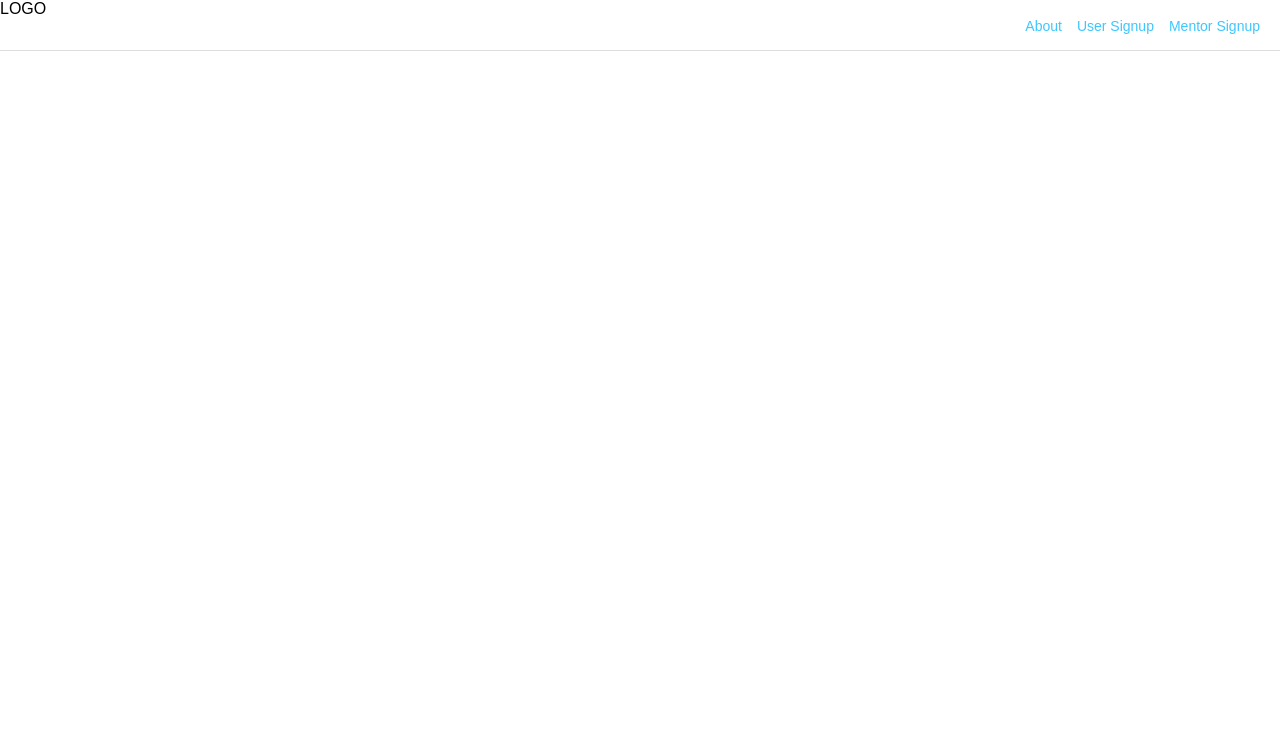
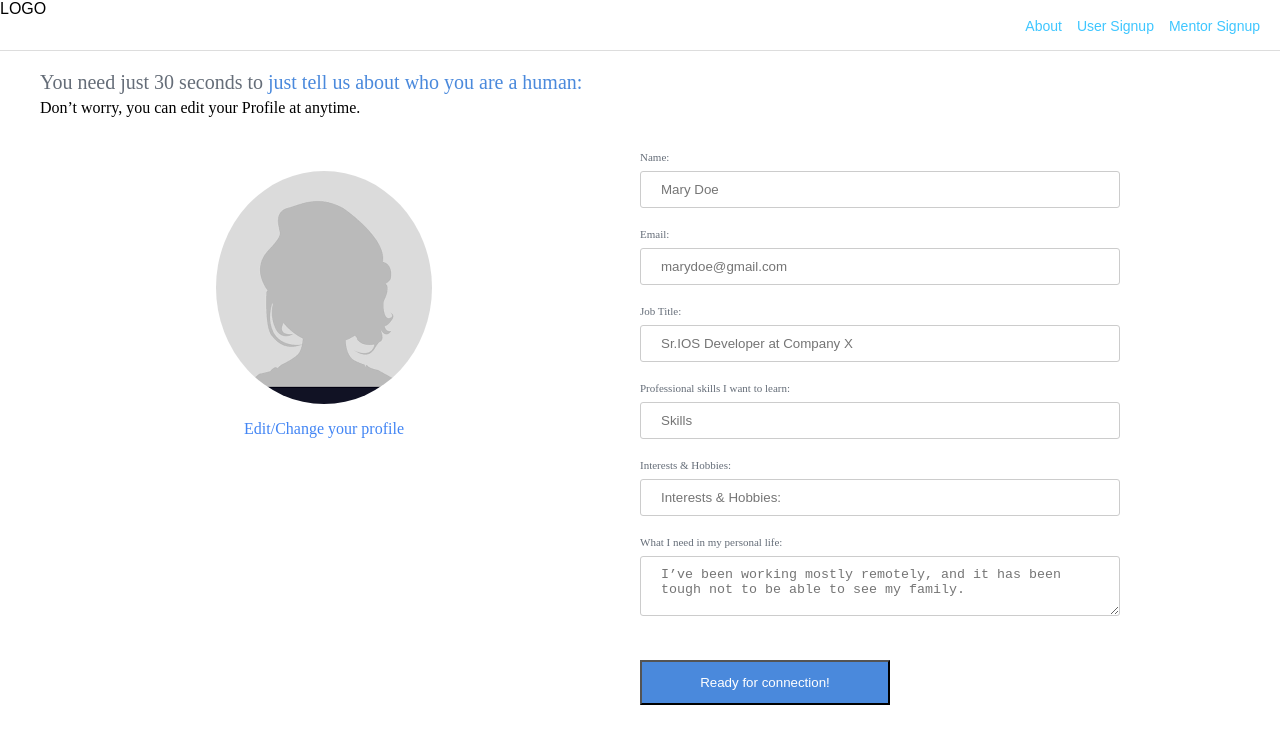
Before and after one commit to lindentree/Women2Work, a React (Create React App) app: page /MentorForm in a window 1280 px wide. Shown: the top 744 px of the page. Built offline with nearby package versions, Linux system fonts and the light colour scheme.

Commit message:
Complete mentor form

```diff
--- a/src/components/LandingPage.js
+++ b/src/components/LandingPage.js
@@ -6,6 +6,7 @@ import MentorSignup from './MentorSignup';
 import UserSignup from './UserSignup';
 import Navbar from './Navbar';
 import UserForm from './UserForm';
+import MentorForm from './MentorForm';
 
 
 class LandingPage extends React.Component {
@@ -21,6 +22,7 @@ class LandingPage extends React.Component {
             <Route path='/MentorSignup' component={MentorSignup} />
             <Route path='/UserSignup' component={UserSignup} />
             <Route path='/UserForm' component={UserForm} />
+            <Route path='/MentorForm' component={MentorForm} />
           </Switch>
         </BrowserRouter>
 
--- a/src/components/MentorForm.js
+++ b/src/components/MentorForm.js
@@ -1,11 +1,15 @@
 import React from 'react';
 import axios from 'axios';
+import LandingPage from './LandingPage';
+import {Link, NavLink} from 'react-router-dom';
+import form from '../form.css';
+import profile from '../images/profile.png';
 
 class MentorForm extends React.Component {
   constructor(props) {
     super(props);
     this.state = {
-      mentorName: '',
+      userName: '',
       email: '',
       jobTitle: '',
       skills: [],
@@ -25,10 +29,10 @@ class MentorForm extends React.Component {
   handleSubmit(e) {
     e.preventDefault();
     console.log('this.state --', this.state);
-    let {mentorName, email, jobTitle, skills, interests, needs} = this.state;
-    let data = {mentorName, email, jobTitle, skills, interests, needs};
+    let {userName, email, jobTitle, skills, interests, needs} = this.state;
+    let data = {userName, email, jobTitle, skills, interests, needs};
     let headers = {'Content-Type': 'application/json'};
-    axios.post('/mentor', data, {headers: headers})
+    axios.post('/user', data, {headers: headers})
       .then(res => {
         console.log('axios.post: data--', data);
       })
@@ -40,24 +44,58 @@ class MentorForm extends React.Component {
 
   render() {
     return (
-      <div>
-        <div>
-          <h1>User form</h1>
+      <div className="form-container">
+        <div className="item-11">
+          <p className="first-line">
+            You need just 30 seconds to
+            <span> just tell us about who you are a human:</span>
+          </p>
+          <p className="second-line">
+            Don’t worry, you can edit your Profile at anytime.
+          </p>
+        </div>
+
+        <div className="item-12" >
           <form onSubmit={this.handleSubmit}>
+            <label>Name:</label>
+            <input type="text" name="userName" placeholder="Mary Doe"
+              autoComplete="off"
+              onChange={this.handleInput} />
 
-            <input type="text" name="mentorName" placeholder="Name" onChange={this.handleInput}  />
-            <input type="email" name="email" placeholder="email" onChange={this.handleInput}  />
-            <input type="text" name="jobTitle" placeholder="Job title" onChange={this.handleInput}  />
-            <label>Skills I can teach as a Mentor:</label>
-            <input type="text" name="skills" placeholder="Skills" onChange={this.handleInput}  />
+            <label>Email:</label>
+            <input type="email" name="email" placeholder="marydoe@gmail.com"
+              autoComplete="off"
+              onChange={this.handleInput}  />
+
+            <label>Job Title:</label>
+            <input type="text" name="jobTitle" placeholder="Sr.IOS Developer at Company X"
+              autoComplete="off"
+              onChange={this.handleInput}  />
+
+            <label>Professional skills I want to learn:</label>
+            <input type="text" name="skills" placeholder="Skills"
+              autoComplete="off"
+              onChange={this.handleInput}  />
+
             <label>Interests & Hobbies:</label>
-            <input type="text" name="interests" placeholder="Interests & Hobbies:" onChange={this.handleInput}  />
+            <input type="text" name="interests" placeholder="Interests & Hobbies:"
+              autoComplete="off"
+              onChange={this.handleInput}  />
+
             <label>What I need in my personal life:</label>
-            <input type="text" name="needs" placeholder="I've been working mostly remotely, and..." onChange={this.handleInput}  />
-            <button>Ready for connection!</button>
+            <textarea type="text" name="needs"
+              placeholder="I’ve been working mostly remotely, and it has been tough not to be able to see my family."
+              autoComplete="off"
+              onChange={this.handleInput}  />
+
+            <button className="connect-button">Ready for connection!</button>
           </form>
         </div>
-        <div>Photo here</div>
+
+        <div className="item-13">
+          <img src={profile} />
+          <p className="editProfile">Edit/Change your profile</p>
+        </div>
       </div>
     );
   }
--- a/src/components/MentorSignup.js
+++ b/src/components/MentorSignup.js
@@ -1,7 +1,10 @@
 import React from 'react';
 import MentorForm from './MentorForm';
-import {BrowserRouter, Route, Link, NavLink} from 'react-router-dom';
+import {NavLink} from 'react-router-dom';
 import userSignup from '../userSignup.css';
+
+const underline = {textDecoration: "none"};
+const textColor = {color: "#3EC6FF"};
 
 const MentorSignup = () => (
   <div className="user-container">
@@ -13,7 +16,11 @@ const MentorSignup = () => (
     <div className="item-4">placeholder</div>
     <div className="item-5">placeholder</div>
 
-    <div className="item-6">Becoming a Mentor</div>
+    <div className="item-6">
+      <NavLink NavLink to = "/MentorForm" style={{...underline, ...textColor}}>
+        Becoming a Mentor
+      </NavLink>
+    </div>
   </div>
 )
 
--- a/src/components/UserForm.js
+++ b/src/components/UserForm.js
@@ -3,6 +3,7 @@ import axios from 'axios';
 import LandingPage from './LandingPage';
 import {Link, NavLink} from 'react-router-dom';
 import form from '../form.css';
+import profile from '../images/profile.png';
 
 class UserForm extends React.Component {
   constructor(props) {
@@ -57,20 +58,18 @@ class UserForm extends React.Component {
         <div className="item-12" >
           <form onSubmit={this.handleSubmit}>
             <label>Name:</label>
-            <input type="text" name="userName" placeholder="Jane Doe" onChange={this.handleInput} />
+            <input type="text" name="userName" placeholder="Jane Doe"
+              autoComplete="off"
+              onChange={this.handleInput} />
 
             <label>Email:</label>
-            < input type = "email"
-            name = "email"
-            placeholder = "janedoe@gmail.com"
-            autoComplete = "off"
+            <input type="email" name="email" placeholder="janedoe@gmail.com"
+              autoComplete="off"
               onChange={this.handleInput}  />
 
             <label>Job Title:</label>
-            < input type = "text"
-            name = "jobTitle"
-            placeholder = "Jr.Software Developer"
-            autoComplete = "off"
+            <input type="text" name="jobTitle" placeholder="Jr.Software Developer"
+              autoComplete="off"
               onChange={this.handleInput}  />
 
             <label>Professional skills I want to learn:</label>
@@ -84,7 +83,8 @@ class UserForm extends React.Component {
               onChange={this.handleInput}  />
 
             <label>What I need in my personal life:</label>
-            <textarea type="text" name="needs" placeholder="During this Covid-19 pandemic, it has been difficult to look after my children while I’m job hunting.  I would love to connect with working professionals and how they balance work and family."
+            <textarea type="text" name="needs"
+              placeholder="During this Covid-19 pandemic, it has been difficult to look after my children while I’m job hunting.  I would love to connect with working professionals and how they balance work and family."
               autoComplete="off"
               onChange={this.handleInput}  />
 
@@ -92,7 +92,10 @@ class UserForm extends React.Component {
           </form>
         </div>
 
-        <div className="item-13">Photo here</div>
+        <div className="item-13">
+          <img src={profile} />
+          <p className="editProfile">Edit/Change your profile</p>
+        </div>
       </div>
     );
   }
--- a/src/form.css
+++ b/src/form.css
@@ -24,12 +24,12 @@
 
 .item-13 {
   grid-area: profile;
-  background-color: rgb(247, 238, 252);
   grid-column: 1 / 2;
   grid-row: 2 / 3;
   margin: 20px 0 0 180px;
-  height: 40%;
-  width: 40%;
+  height: 45%;
+  width: 45%;
+  /* background-color: sandybrown; */
 }
 
 input {
@@ -88,3 +88,15 @@ label {
 span {
   color: #4A89DC
 }
+
+img {
+  border-radius: 50%;
+  display: block;
+  margin: auto;
+}
+
+.editProfile {
+  color: #4285F4;
+  text-align: center;
+  font-size: 16px;
+}
```
Also changed, not shown: src/components/UserSignup.js (+3 -4 lines), src/images/profile.png (added), 13 other files (tests, documents, lock files or other folders). Lines whose indentation alone changed are shown as unchanged.
